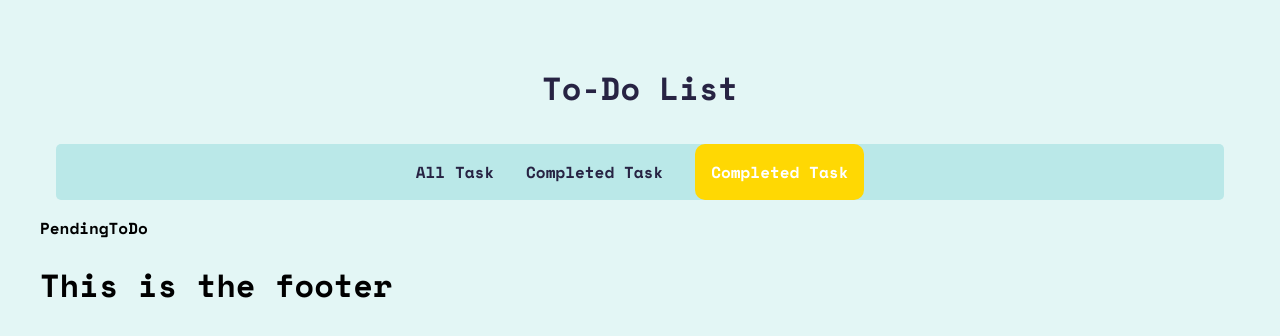
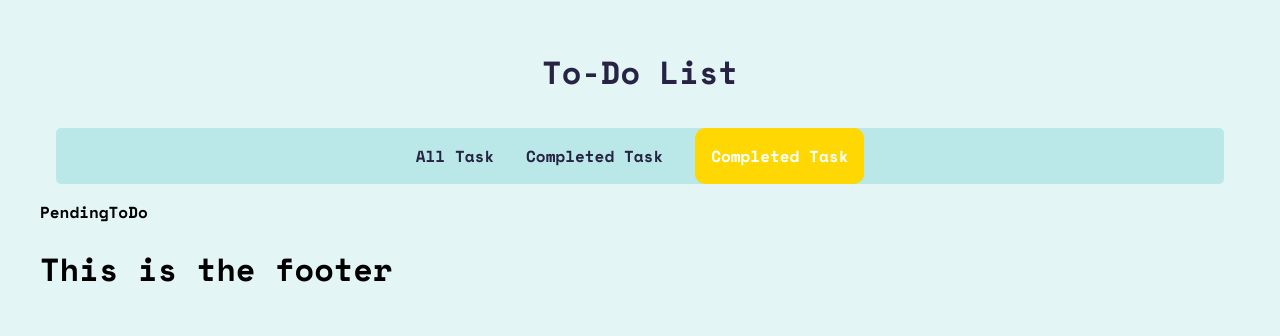
Before and after one commit to clevercoderjoy/ToDo-App, a React (Vite) app: page /pending in a window 1280 px wide. Shown: the top 336 px of the page. Built offline with nearby package versions, Linux system fonts and the light colour scheme.

Commit message:
style: updated header

```diff
--- a/src/components/Header.jsx
+++ b/src/components/Header.jsx
@@ -31,7 +31,7 @@ export const StyledLink = styled(Link)`
     text-align: center;
     display: block;
     padding: 1rem;
-    margin: 1rem;
+    margin: 0 1rem;
     font-size: 2rem;
     color: #272343;
     transition: all 0.2s ease-out;
```
